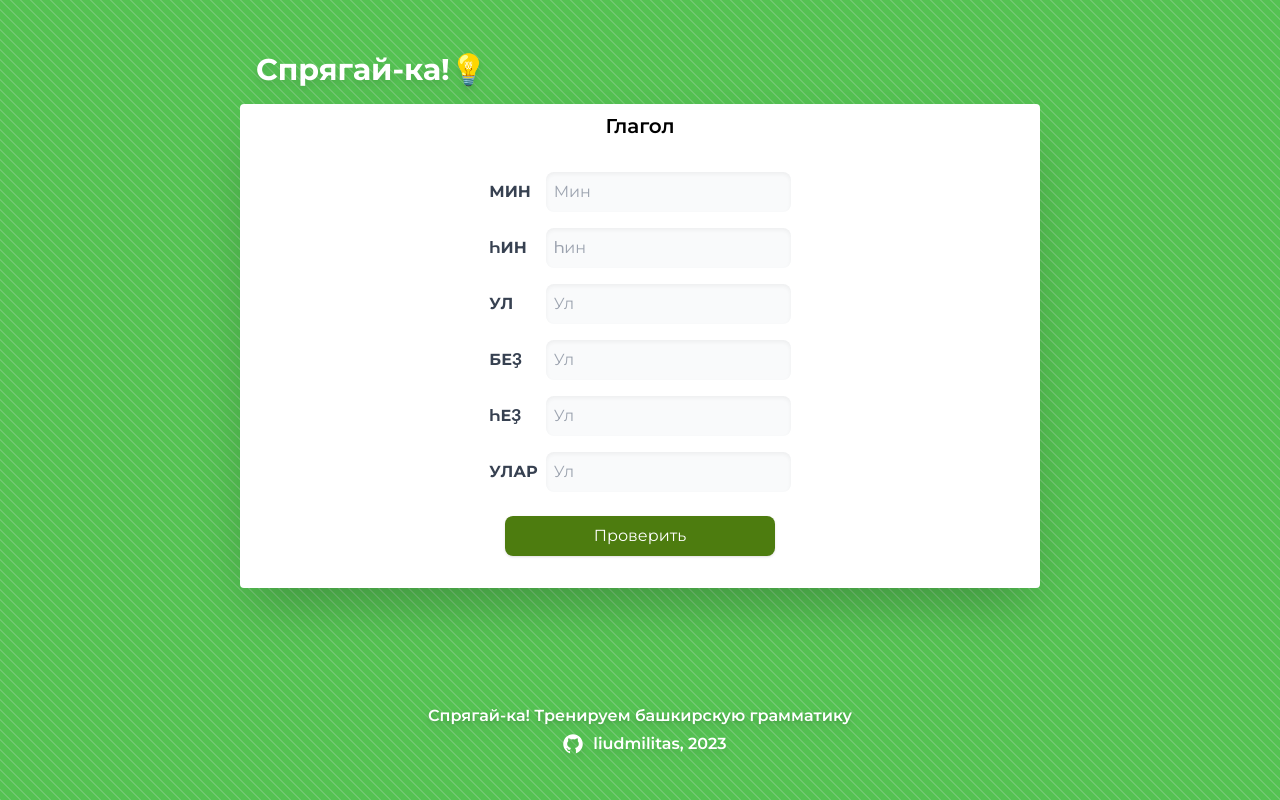
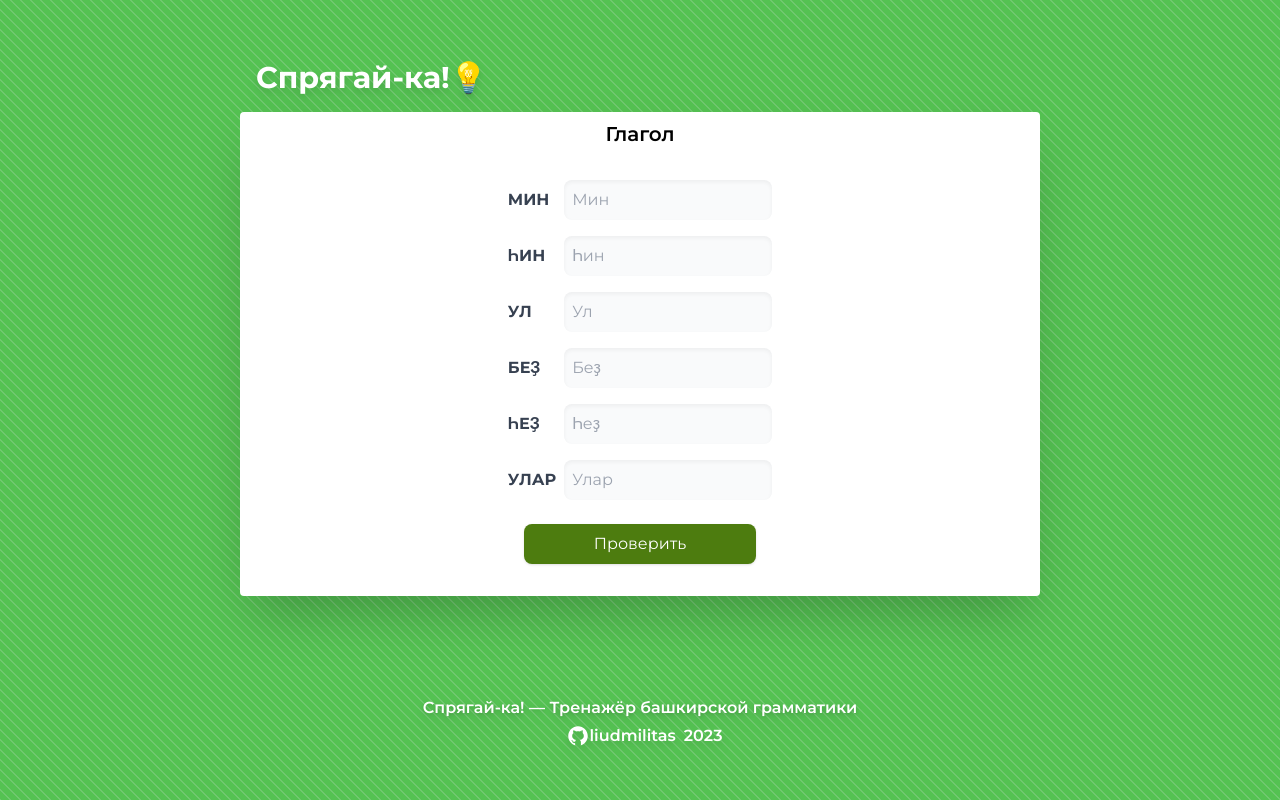
Before and after one commit to liudmilitas/bash-verb, a Next.js app in the folder bash-lang/: page / in a window 1280 px wide. Built offline with nearby package versions, Linux system fonts and the light colour scheme.

Commit message:
replace hard-coded form

```diff
--- a/bash-lang/src/app/page.tsx
+++ b/bash-lang/src/app/page.tsx
@@ -44,109 +44,39 @@ export default function Home() {
   return (
     <main
       className={
-        "bg-gradient-to-r from-emerald-500 to-lime-600 flex flex-col justify-around items-center lg:px-16 md:px-12 sm:px-6 px-4 h-full min-h-screen " +
+        "bg-gradient-to-r from-emerald-500 to-lime-600 flex flex-col justify-around items-center lg:px-16 md:px-12 sm:px-6 p-4 h-full min-h-screen " +
         styles.pattern
       }
     >
       <section className="w-full h-full flex flex-col content-center items-center justify-center">
-        <h1 className="text-2xl lg:text-3xl text-white p-4 font-bold drop-shadow-lg w-full max-w-[800px] text-center lg:text-left md:text-left">
+        <h1 className="text-3xl text-white p-4 font-bold drop-shadow-lg w-full max-w-[800px] text-center lg:text-left md:text-left">
           Спрягай-ка!💡
         </h1>
         <div className="bg-white h-full rounded shadow-2xl w-full max-w-[800px] flex flex-col justify-between items-center">
           <h2 className="text-xl text-center p-2 font-semibold">Глагол</h2>
           <form className="flex flex-col p-4 h-full">
-            <div className="flex w-full justify-between items-center">
+            <ul>
+              {pronouns.map((pronoun) => (
+                <li className="flex w-full justify-between items-center">
                 <label
                   className="text-gray-700 font-bold mr-2"
-                title="Я"
-                htmlFor="1"
+                  title={pronoun.ru}
+                  htmlFor={pronoun.id.toString()}
                 >
-                МИН
+                  {pronoun.bash.toUpperCase()}
                 </label>
                 <input
                   className="bg-gray-50 shadow-inner rounded-lg p-2 my-2"
-                id="1"
+                  id={pronoun.id.toString()}
                   type="text"
-                placeholder="Мин"
+                  placeholder={pronoun.bash}
                 />
-            </div>
-            <div className="flex w-full justify-between items-center">
-              <label
-                className="text-gray-700 font-bold mr-2"
-                title="Ты"
-                htmlFor="2"
-              >
-                ҺИН
-              </label>
-              <input
-                className="bg-gray-50 shadow-inner rounded-lg p-2 my-2"
-                id="2"
-                type="text"
-                placeholder="Һин"
-              />
-            </div>
-            <div className="flex w-full justify-between items-center">
-              <label
-                className="text-gray-700 font-bold mr-2"
-                title="Он/она/оно"
-                htmlFor="3"
-              >
-                УЛ
-              </label>
-              <input
-                className="bg-gray-50 shadow-inner rounded-lg p-2 my-2"
-                id="3"
-                type="text"
-                placeholder="Ул"
-              />
-            </div>
-            <div className="flex w-full justify-between items-center">
-              <label
-                className="text-gray-700 font-bold mr-2"
-                title="Мы"
-                htmlFor="4"
-              >
-                БЕҘ
-              </label>
-              <input
-                className="bg-gray-50 shadow-inner rounded-lg p-2 my-2"
-                id="4"
-                type="text"
-                placeholder="Ул"
-              />
-            </div>
-            <div className="flex w-full justify-between items-center">
-              <label
-                className="text-gray-700 font-bold mr-2"
-                title="Вы"
-                htmlFor="5"
-              >
-                ҺЕҘ
-              </label>
-              <input
-                className="bg-gray-50 shadow-inner rounded-lg p-2 my-2"
-                id="5"
-                type="text"
-                placeholder="Ул"
-              />
-            </div>
-            <div className="flex w-full justify-between items-center">
-              <label
-                className="text-gray-700 font-bold mr-2"
-                title="Они"
-                htmlFor="6"
-              >
-                УЛАР
-              </label>
-              <input
-                className="bg-gray-50 shadow-inner rounded-lg p-2 my-2"
-                id="6"
-                type="text"
-                placeholder="Ул"
-              />
-            </div>
+              </li>
+              ))}
+            </ul>
+
             <button
-              className="bg-lime-700 hover:bg-lime-800 duration-300 text-white shadow p-2 m-4 rounded-lg"
+              className="bg-lime-700 hover:bg-lime-800 text-white shadow p-2 m-4 rounded-lg hover:outline hover:outline-offset-2 hover:outline-2 hover:outline-emerald-500"
               type="submit"
             >
               Проверить
@@ -156,22 +86,23 @@ export default function Home() {
       </section>
       <div className="flex flex-col items-center justify-center text-white p-2 mt-8 drop-shadow-lg fill-white">
         <p className=" text-white p-1 drop-shadow w-full text-center font-semibold">
-          Спрягай-ка! Тренируем башкирскую грамматику
+          Спрягай-ка! — Тренажёр башкирской грамматики
         </p>
         <div className="flex">
           <Link
             target={"_blank"}
-            className="flex mx-2 hover:fill-emerald-100 font-semibold"
+            className="flex mx-2 hover:fill-emerald-100 hover:text-emerald-100 font-semibold"
             href="https://github.com/liudmilitas/bash-lang"
           >
             <svg
-              className="w-6 h-6 fill-white hover:fill-emerald-100"
+              className="w-6 h-6 fill-inherit"
               viewBox="0 0 64 64"
             >
               <path d="M32 6C17.641 6 6 17.641 6 32c0 12.277 8.512 22.56 19.955 25.286-.592-.141-1.179-.299-1.755-.479V50.85c0 0-.975.325-2.275.325-3.637 0-5.148-3.245-5.525-4.875-.229-.993-.827-1.934-1.469-2.509-.767-.684-1.126-.686-1.131-.92-.01-.491.658-.471.975-.471 1.625 0 2.857 1.729 3.429 2.623 1.417 2.207 2.938 2.577 3.721 2.577.975 0 1.817-.146 2.397-.426.268-1.888 1.108-3.57 2.478-4.774-6.097-1.219-10.4-4.716-10.4-10.4 0-2.928 1.175-5.619 3.133-7.792C19.333 23.641 19 22.494 19 20.625c0-1.235.086-2.751.65-4.225 0 0 3.708.026 7.205 3.338C28.469 19.268 30.196 19 32 19s3.531.268 5.145.738c3.497-3.312 7.205-3.338 7.205-3.338.567 1.474.65 2.99.65 4.225 0 2.015-.268 3.19-.432 3.697C46.466 26.475 47.6 29.124 47.6 32c0 5.684-4.303 9.181-10.4 10.4 1.628 1.43 2.6 3.513 2.6 5.85v8.557c-.576.181-1.162.338-1.755.479C49.488 54.56 58 44.277 58 32 58 17.641 46.359 6 32 6zM33.813 57.93C33.214 57.972 32.61 58 32 58 32.61 58 33.213 57.971 33.813 57.93zM37.786 57.346c-1.164.265-2.357.451-3.575.554C35.429 57.797 36.622 57.61 37.786 57.346zM32 58c-.61 0-1.214-.028-1.813-.07C30.787 57.971 31.39 58 32 58zM29.788 57.9c-1.217-.103-2.411-.289-3.574-.554C27.378 57.61 28.571 57.797 29.788 57.9z" />
             </svg>
+            liudmilitas
           </Link>
-          <span className="font-semibold">liudmilitas, 2023</span>
+          <span className="font-semibold">2023</span>
         </div>
       </div>
     </main>
--- /dev/null
+++ b/bash-lang/src/app/pseudo-db/verbs.tsx
@@ -0,0 +1,3 @@
+const verbs: never[] = []
+
+export default verbs;
```
Lines whose indentation alone changed are shown as unchanged.
